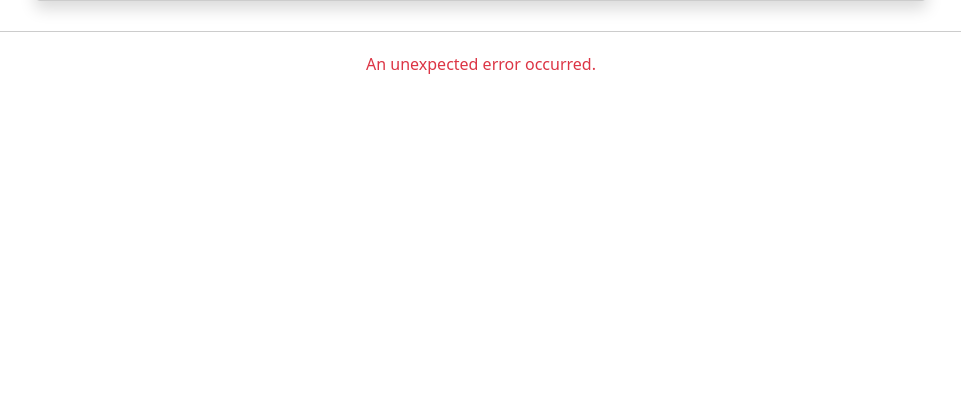
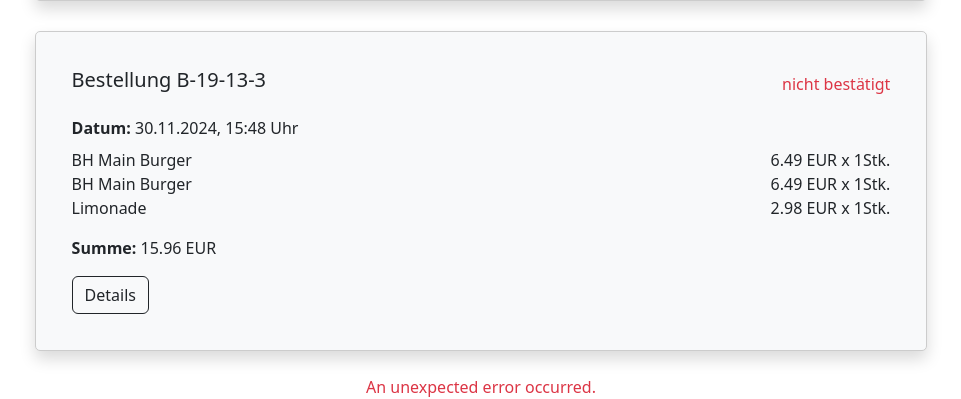
Before and after one commit to ookii-tsuki/db-projekt, a Flask app: page /restaurant/orders in a window 1280 px wide. Shown: the part 1061-1460 px from the top of the page, without its empty margins (159-1120 px from the left). Before the commit the page ends 1135 px from the top, so only its background shows below. Run offline with Flask 3, Linux system fonts and the light colour scheme.

Commit message:
adding an example to check in orders

```diff
--- a/app/restaurant/templates/orders.html
+++ b/app/restaurant/templates/orders.html
@@ -87,11 +87,32 @@
       </div>
     </div>
 
-    <!-- Orders Section -->
-    <div class="line"></div>
-    <div id="ordersContainer">
-      <!-- Loading Placeholder -->
-      <div class="loading-placeholder" id="ordersLoading">Loading orders, please wait...</div>
+      <!-- Debug Example Order -->
+      <div class="card shadow mb-4" id="exampleOrder">
+        <div class="card-body">
+          <div class="d-flex justify-content-between align-items-center mb-3">
+            <h5>Bestellung B-19-13-3</h5>
+            <span class="text-danger">nicht bestätigt</span>
+          </div>
+          <p class="mb-2"><strong>Datum:</strong> 30.11.2024, 15:48 Uhr</p>
+          <div class="mb-3">
+            <div class="d-flex justify-content-between">
+              <span>BH Main Burger</span>
+              <span>6.49 EUR x 1Stk.</span>
+            </div>
+            <div class="d-flex justify-content-between">
+              <span>BH Main Burger</span>
+              <span>6.49 EUR x 1Stk.</span>
+            </div>
+            <div class="d-flex justify-content-between">
+              <span>Limonade</span>
+              <span>2.98 EUR x 1Stk.</span>
+            </div>
+          </div>
+          <p class="mb-3"><strong>Summe:</strong> 15.96 EUR</p>
+          <button class="btn btn-outline-dark">Details</button>
+        </div>
+      </div>
     </div>
 
     <div id="errorMessage" class="text-center text-danger" style="display: none; margin-top: 20px;"></div>
@@ -140,6 +161,7 @@
       } finally {
         // Remove loading placeholder
         document.getElementById('ordersLoading').style.display = 'none';
+        document.getElementById('exampleOrder').style.display = 'none'; // Hide debug example order
       }
     }
 
@@ -155,33 +177,39 @@
 
       orders.forEach(order => {
         const orderCard = document.createElement('div');
-        orderCard.className = 'card';
+        orderCard.className = 'card shadow mb-4';
 
         let statusText = '';
+        let statusClass = '';
         switch (order.status) {
-          case 0: statusText = 'Pending'; break;
-          case 1: statusText = 'Preparing'; break;
-          case 2: statusText = 'Being delivered'; break;
-          case 3: statusText = 'Delivered'; break;
-          case 4: statusText = 'Rejected'; break;
-          default: statusText = 'Unknown status'; break;
+          case 0: statusText = 'nicht bestätigt'; statusClass = 'text-danger'; break;
+          case 1: statusText = 'in Zubereitung'; statusClass = 'text-warning'; break;
+          case 2: statusText = 'in Lieferung'; statusClass = 'text-primary'; break;
+          case 3: statusText = 'abgeschlossen'; statusClass = 'text-success'; break;
+          case 4: statusText = 'abgelehnt'; statusClass = 'text-danger'; break;
+          default: statusText = 'Unbekannter Status'; statusClass = 'text-secondary'; break;
         }
 
         orderCard.innerHTML = `
           <div class="card-body">
-            <h3>Bestellung ${order.order_id}</h3>
-            <p><strong>Datum:</strong> ${new Date(order.date * 1000).toLocaleString()}</p>
-            <p><strong>Details:</strong></p>
-            <ul>
+            <div class="d-flex justify-content-between align-items-center mb-3">
+              <h5>Bestellung ${order.order_id}</h5>
+              <span class="${statusClass}">${statusText}</span>
+            </div>
+            <p class="mb-2"><strong>Datum:</strong> ${new Date(order.date * 1000).toLocaleString()}</p>
+            <div class="mb-3">
               ${order.items.map(item => `
-                <li>${item.name} - ${item.price} EUR x ${item.quantity}</li>
+                <div class="d-flex justify-content-between">
+                  <span>${item.name}</span>
+                  <span>${item.price.toFixed(2)} EUR x ${item.quantity}</span>
+                </div>
               `).join('')}
-            </ul>
-            <p><strong>Summe:</strong> ${order.total} EUR</p>
-            <p><strong>Status:</strong> ${statusText}</p>
+            </div>
+            <p class="mb-3"><strong>Summe:</strong> ${order.total.toFixed(2)} EUR</p>
             <button class="btn btn-outline-dark">Details</button>
           </div>
         `;
+
         ordersContainer.appendChild(orderCard);
       });
     }
```
